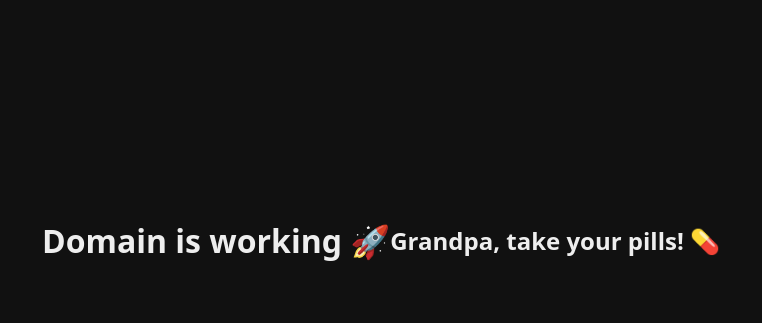
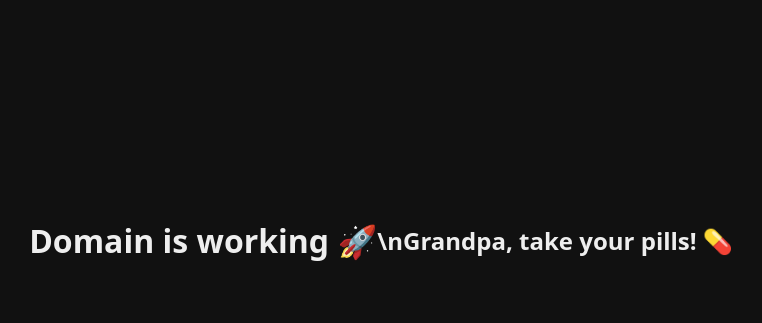
Before and after one commit to MLEX0/domain-check, a plain HTML site: page index.html in a window 1280 px wide. Shown: the part 168-491 px from the top of the page, without its empty margins (259-1021 px from the left). Drawn offline with Linux system fonts and the light colour scheme.

Commit message:
Add footer with reminder for Grandpa

```diff
--- a/index.html
+++ b/index.html
@@ -14,11 +14,22 @@
       background: #111;
       color: #eee;
     }
+    footer {
+      font-family: system-ui, sans-serif;
+      display: flex;
+      align-items: center;
+      justify-content: center;
+      height: 20vh;
+      background: #111;
+      color: #eee;
+    }
   </style>
 </head>
 
 <body>
   <h1>Domain is working 🚀</h1>
 </body>
-  <h2>Grandpa, take your pills! 💊</h2>
+  <footer>
+    <h2>\nGrandpa, take your pills! 💊</h2>
+  </footer>
 </html>
```
